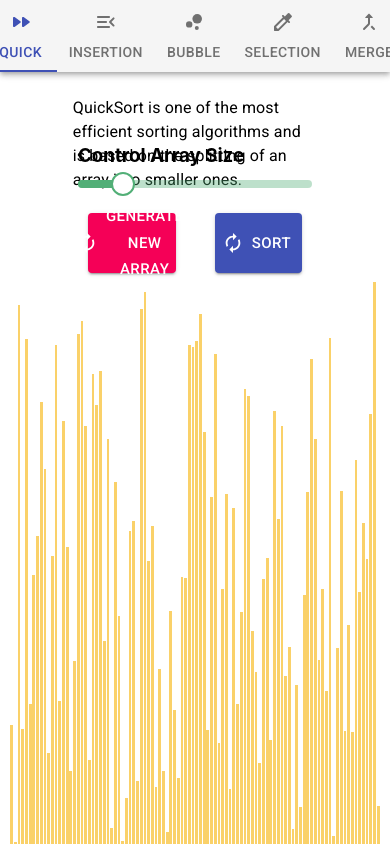
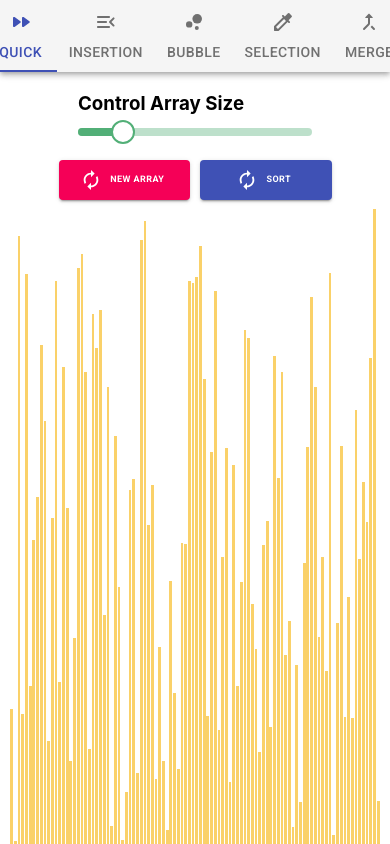
Before and after one commit to Fraisin/SightSort, a React (Create React App) app: page / in a window 390 px wide. Shown: the top 844 px of the page. Built offline with nearby package versions, Linux system fonts and the light colour scheme.

Commit message:
Responsive design.

```diff
--- a/src/App.css
+++ b/src/App.css
@@ -1,5 +1,4 @@
 .tab {
-  height: 100%;
   max-width: 75%;
   display: flex;
   justify-content: center;
@@ -12,9 +11,15 @@
   justify-content: space-evenly;
   align-items: center;
 }
-.appWrapper {
-  height: 100vh;
+/** Desktop Styles **/
+@media only screen and (min-width: 961px) {
 }
-/* Mobile Styles */
+/** Tablet Styles **/
+@media only screen and (min-width: 600px) and (max-width: 960px) {
+}
+/** Mobile Styles **/
 @media only screen and (max-width: 599px) {
+  .tab {
+    display: None;
+  }
 }
--- a/src/App.js
+++ b/src/App.js
@@ -1,14 +1,8 @@
 import React from "react";
-import Selector from "./Selector";
 import SortVisualizer from "./SortVisualizer/SortVisualizer";
 
 function App() {
-  return (
-    <div className="appWrapper">
-      <Selector />
-      <SortVisualizer></SortVisualizer>
-    </div>
-  );
+  return <SortVisualizer></SortVisualizer>;
 }
 
 export default App;
--- a/src/Selector.js
+++ b/src/Selector.js
@@ -49,9 +49,7 @@ function a11yProps(index) {
 
 const useStyles = makeStyles(theme => ({
   root: {
-    flexGrow: 1,
     width: "100%",
-    maxHeight: "144px",
     justifyContent: "center",
     backgroundColor: theme.palette.background.paper
   }
--- a/src/SortVisualizer/SortVisualizer.css
+++ b/src/SortVisualizer/SortVisualizer.css
@@ -21,12 +21,39 @@
   margin-right: auto;
   margin-top: 2%;
 }
-.mainBtn {
-  width: 30%;
-  height: 60px;
-}
 .slider {
   width: 60%;
   margin-left: auto;
   margin-right: auto;
 }
+
+/** Desktop Styles **/
+@media only screen and (min-width: 961px) {
+  .mainBtn {
+    width: 30%;
+    height: 60px;
+  }
+}
+/** Tablet Styles **/
+@media only screen and (min-width: 600px) and (max-width: 960px) {
+  .mainBtn {
+    width: 40%;
+    height: 50px;
+  }
+  .btnHeading {
+    font-size: 0.8em;
+  }
+}
+/** Mobile Styles **/
+@media only screen and (max-width: 599px) {
+  .mainBtn {
+    width: 45%;
+    height: 40px;
+  }
+  .btnHeading {
+    font-size: 0.6em;
+  }
+  .slider {
+    margin-top: 5%;
+  }
+}
--- a/src/SortVisualizer/SortVisualizer.js
+++ b/src/SortVisualizer/SortVisualizer.js
@@ -1,4 +1,5 @@
 import React from "react";
+import Selector from "../Selector";
 import { withStyles } from "@material-ui/core/styles";
 import Slider from "@material-ui/core/Slider";
 import Button from "@material-ui/core/Button";
@@ -137,7 +138,8 @@ export default class SortVisualizer extends React.Component {
   render() {
     const { array } = this.state;
     return (
-      <Box display="flex" flexDirection="column" height="calc(100vh - 144px)">
+      <Box display="flex" flexDirection="column" height="100vh">
+        <Selector />
         <div className="slider">
           <h3>Control Array Size</h3>
           <PrettoSlider
@@ -160,7 +162,7 @@ export default class SortVisualizer extends React.Component {
               this.refillArray(this.state.currArraySize);
             }}
           >
-            Generate New Array
+            <h3 className="btnHeading">New Array</h3>
           </Button>
           <Button
             variant="contained"
@@ -172,7 +174,7 @@ export default class SortVisualizer extends React.Component {
               this.beginSort();
             }}
           >
-            Sort
+            <h3 className="btnHeading">Sort</h3>
           </Button>
         </div>
         <div className="barContainer">
```
